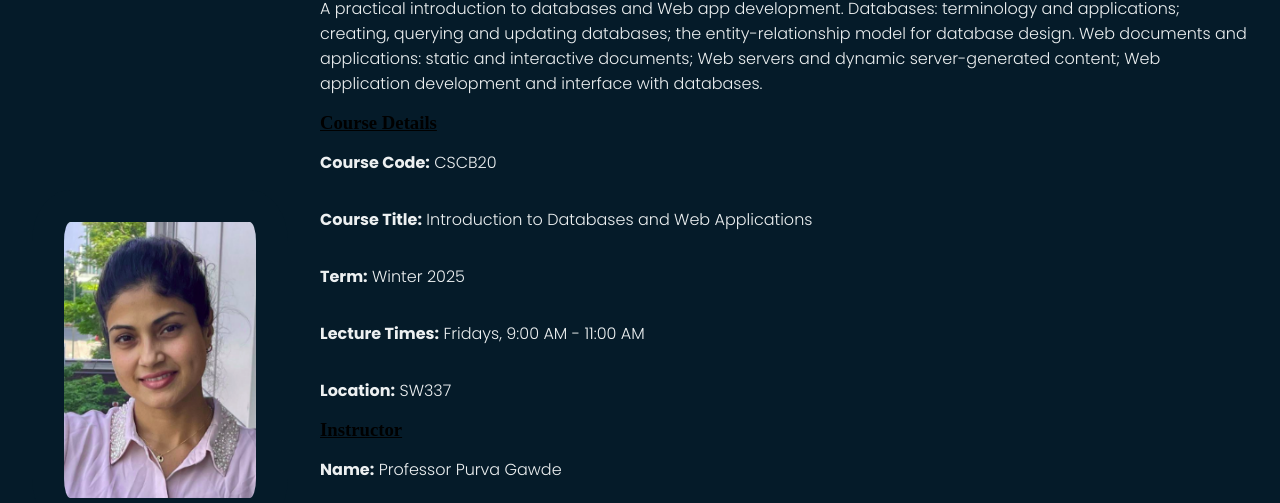
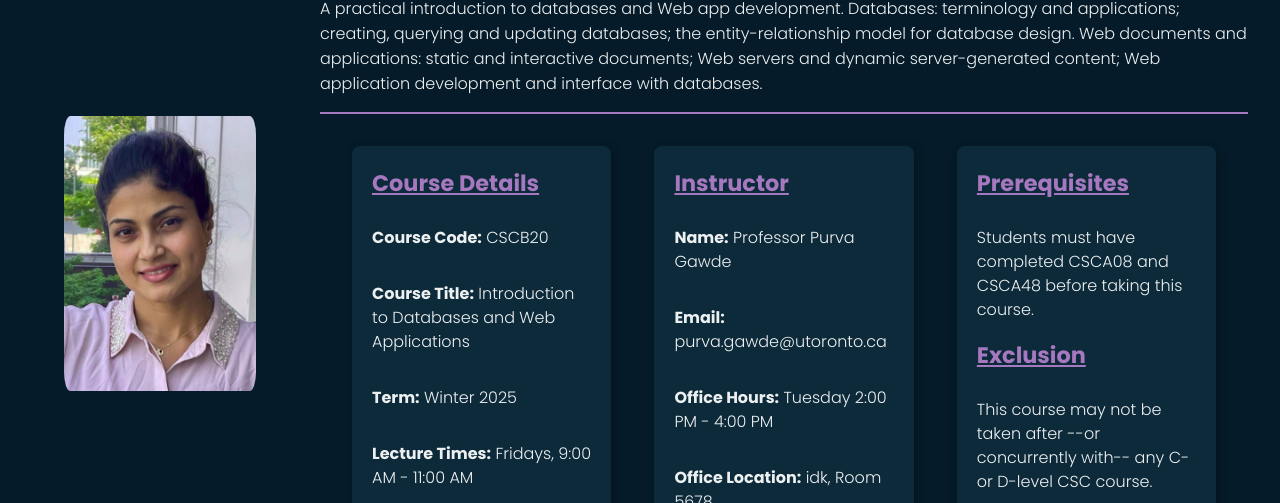
Before and after one commit to ttrishana/b20-website, a plain HTML site: page index.html in a window 1280 px wide. Shown: the part 265-768 px from the top of the page. Drawn offline with Linux system fonts and the light colour scheme; a web font is replaced by a local one.

Commit message:
Beautified home page

```diff
--- a/style.css
+++ b/style.css
@@ -161,9 +161,58 @@ span{
 }
 
 
+.course-info *{
+    background-color: transparent;
+}
+.course-info {
+    display: flex;
+    justify-content: space-between;
+    flex-wrap: wrap;
+    gap: 1.5rem;
+    padding: 2rem;
+    background-color: #051b29;
+    border-top: 2px solid #A678BF;
+}
 
+.course-info div {
+    background-color: #0d2a3a;
+    padding: 20px;
+    border-radius: 8px;
+    width: 30%;
+    min-width: 250px;
+    box-shadow: 2px 2px 10px rgba(0, 0, 0, 0.3);
+    transition: transform 0.3s ease-in-out;
+}
 
+.course-info div:hover {
+    transform: scale(1.05);
+}
 
+.course-info h3 {
+    font-family: "Poppins", sans-serif;
+    color: #A678BF;
+    font-size: 1.4rem;
+    margin-bottom: 10px;
+}
+
+.course-info p {
+    font-family: "Poppins", sans-serif;
+    color: #edf0f1;
+    font-size: 1rem;
+    line-height: 1.5;
+}
+
+/* Responsive Design for Mobile */
+@media screen and (max-width: 768px) {
+    .course-info {
+        flex-direction: column;
+        align-items: center;
+    }
+
+    .course-info div {
+        width: 90%;
+    }
+}
 
 
 footer *{
```
